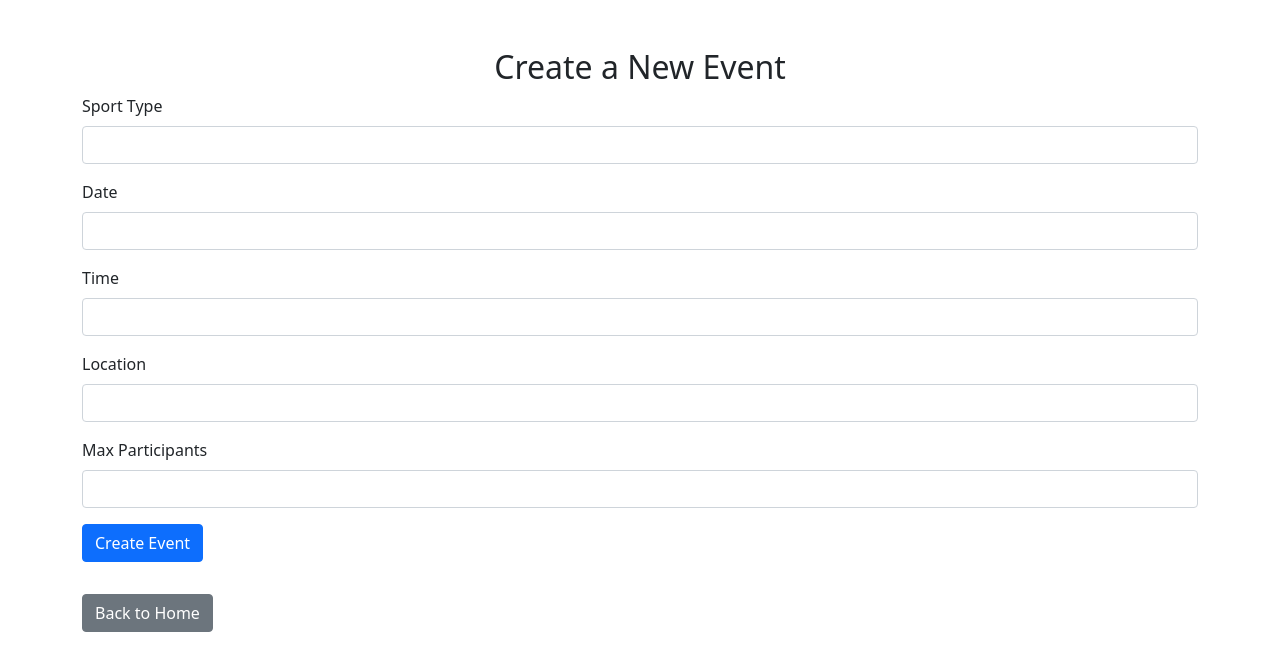
After one commit to YueminYu/campus-sport-connect, a Flask app: template app/templates/create_events.html in a window 1280 px wide. The commit adds this page. Shown: the top 671 px of the page. Run offline with Flask 3, Linux system fonts and the light colour scheme; the template is opened without the code that fills it: values that come from a table or form of the project are taken from there, others are empty.

```diff
--- a/app/forms.py
+++ b/app/forms.py
@@ -1,5 +1,5 @@
 from flask_wtf import FlaskForm
-from wtforms import StringField, PasswordField, SubmitField
+from wtforms import StringField, PasswordField, SubmitField, IntegerField
 from wtforms.validators import DataRequired, Email, EqualTo, Length
 
 class RegistrationForm(FlaskForm):
@@ -13,3 +13,11 @@ class LoginForm(FlaskForm):
     email = StringField('Email', validators=[DataRequired(), Email()])
     password = PasswordField('Password', validators=[DataRequired()])
     submit = SubmitField('Login')
+
+class CreateEventForm(FlaskForm):
+    sport_type = StringField('Sport Type', validators=[DataRequired()])
+    date = StringField('Date', validators=[DataRequired()])
+    time = StringField('Time', validators=[DataRequired()])
+    location = StringField('Location', validators=[DataRequired()])
+    max_participants = IntegerField('Max Participants', validators=[DataRequired()])
+    submit = SubmitField('Create Event')
--- a/app/models.py
+++ b/app/models.py
@@ -19,3 +19,5 @@ class Event(db.Model):
     created_by = db.Column(db.Integer, db.ForeignKey('user.id'), nullable=False)
     max_participants = db.Column(db.Integer, nullable=False)
     current_participants = db.Column(db.Integer, default=0)
+
+    user = db.relationship('User', backref='created_events')
--- /dev/null
+++ b/app/templates/create_events.html
@@ -0,0 +1,43 @@
+<!DOCTYPE html>
+<html lang="en">
+<head>
+    <meta charset="UTF-8">
+    <meta name="viewport" content="width=device-width, initial-scale=1.0">
+    <title>Create Event - Campus Sports Connect</title>
+    <link href="https://cdn.jsdelivr.net/npm/bootstrap@5.1.3/dist/css/bootstrap.min.css" rel="stylesheet">
+</head>
+<body>
+    <div class="container">
+        <h2 class="mt-5 text-center">Create a New Event</h2>
+        <form method="POST" action="{{ url_for('main_routes.create_event') }}">
+            {{ form.hidden_tag() }}
+            <div class="mb-3">
+                {{ form.sport_type.label(class="form-label") }}
+                {{ form.sport_type(class="form-control") }}
+            </div>
+            <div class="mb-3">
+                {{ form.date.label(class="form-label") }}
+                {{ form.date(class="form-control") }}
+            </div>
+            <div class="mb-3">
+                {{ form.time.label(class="form-label") }}
+                {{ form.time(class="form-control") }}
+            </div>
+            <div class="mb-3">
+                {{ form.location.label(class="form-label") }}
+                {{ form.location(class="form-control") }}
+            </div>
+            <div class="mb-3">
+                {{ form.max_participants.label(class="form-label") }}
+                {{ form.max_participants(class="form-control") }}
+            </div>
+            <div class="mb-3">
+                {{ form.submit(class="btn btn-primary") }}
+            </div>
+        </form>
+        <a href="{{ url_for('main_routes.home') }}" class="btn btn-secondary mt-3">Back to Home</a>
+    </div>
+
+    <script src="https://cdn.jsdelivr.net/npm/bootstrap@5.1.3/dist/js/bootstrap.bundle.min.js"></script>
+</body>
+</html>
--- a/run.py
+++ b/run.py
@@ -1,6 +1,10 @@
-from app import create_app
+from app import create_app, db
+from app.models import User, Event
 
 app = create_app()
 
+with app.app_context():
+    db.create_all()
+
 if __name__ == '__main__':
     app.run(debug=True)
```
Also changed, not shown: app/__init__.py (+25 -1 lines), app/routes.py (+28 -5 lines), app/templates/login.html (+19 -0 lines), instance/site.db (added).
